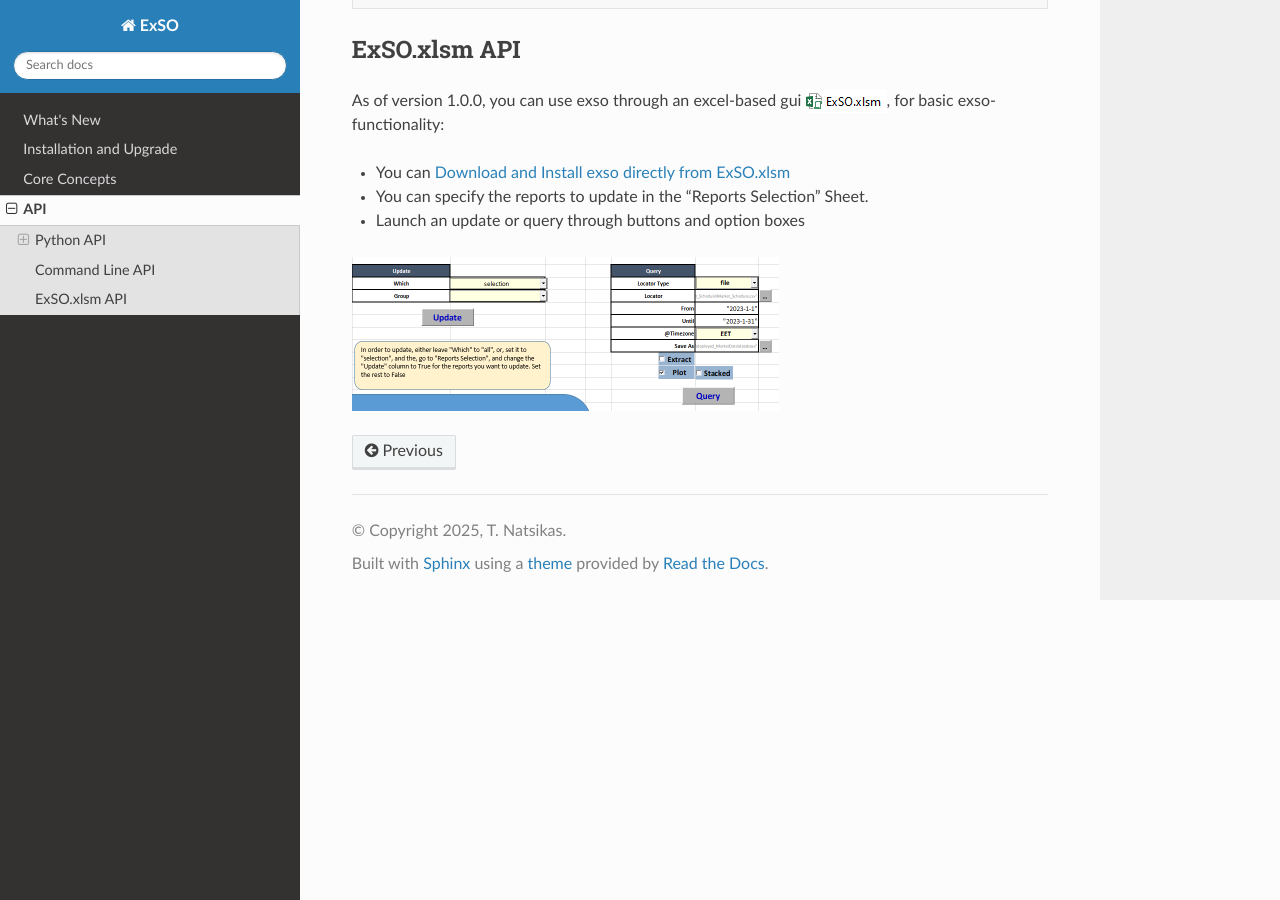
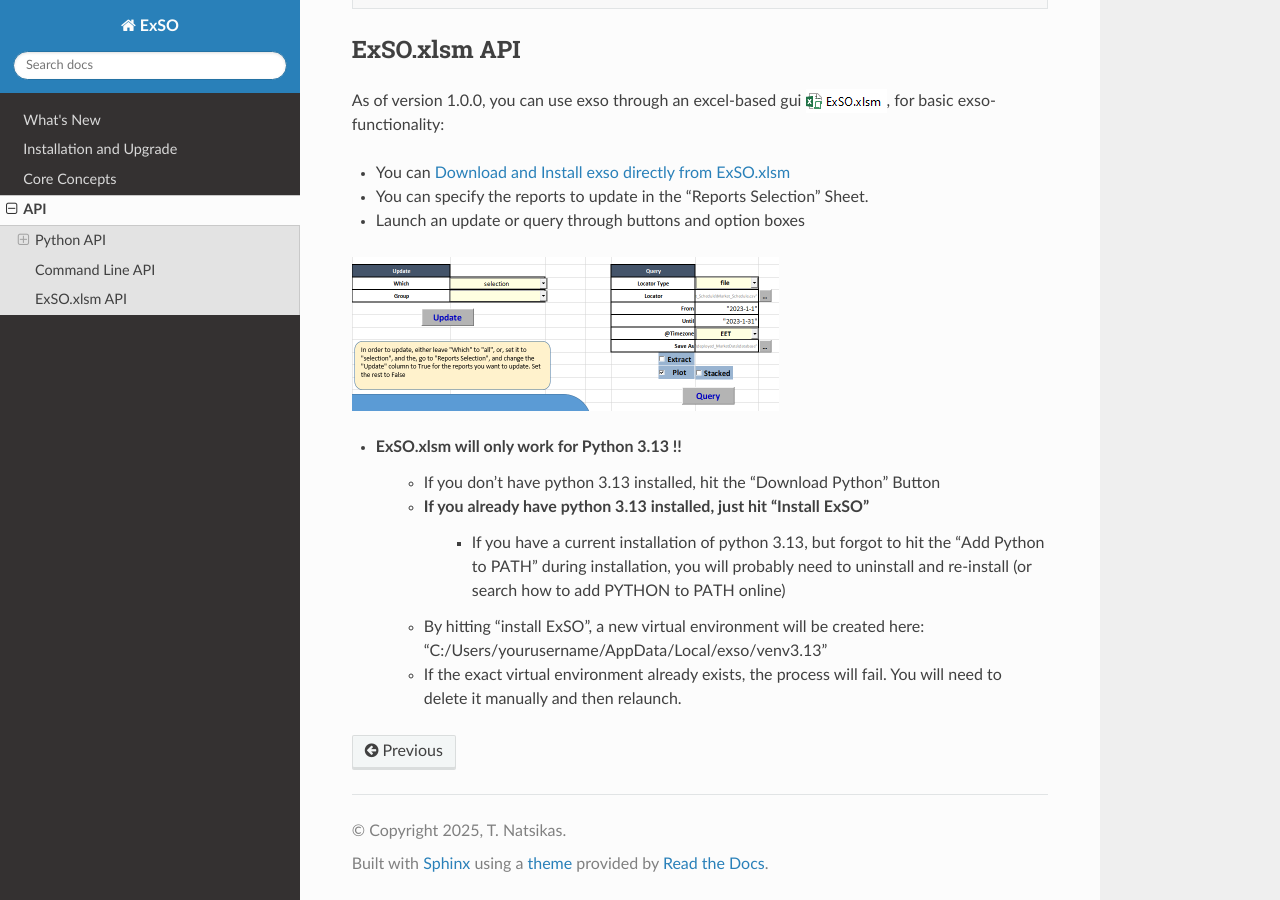
Before and after one commit to ThanosGkou/exso, a Sphinx documentation site: the page built from docs/source/api.rst, in a window 1280 px wide and 900 px high, scrolled down 8003 px. Built offline with Sphinx 7.4.7 and the Read the Docs theme 3.1.0, drawn with Linux system fonts in a browser that asks for light colours.

Commit message:
small fixes in exso.xlsm

```diff
--- a/docs/source/api.rst
+++ b/docs/source/api.rst
@@ -382,3 +382,10 @@
 
 .. figure:: figs/exso_xlsm_2.png
    :scale: 50 %
+
+* ExSO.xlsm will only work for Python 3.13 !!
+    * If you don't have python 3.13 installed, hit the "Download Python" Button
+    * If you already have python 3.13 installed, just hit "Install ExSO"
+        * If you have a current installation of python 3.13, but forgot to hit the "Add Python to PATH" during installation, you will probably need to uninstall and re-install (or search how to add PYTHON to PATH online)
+    * By hitting "install ExSO", a new virtual environment will be created here:  "C:/Users/yourusername/AppData/Local/exso/venv3.13"
+    * If the exact virtual environment already exists, the process will fail. You will need to delete it manually and then relaunch.
```
Also changed, not shown: 2 other files.
